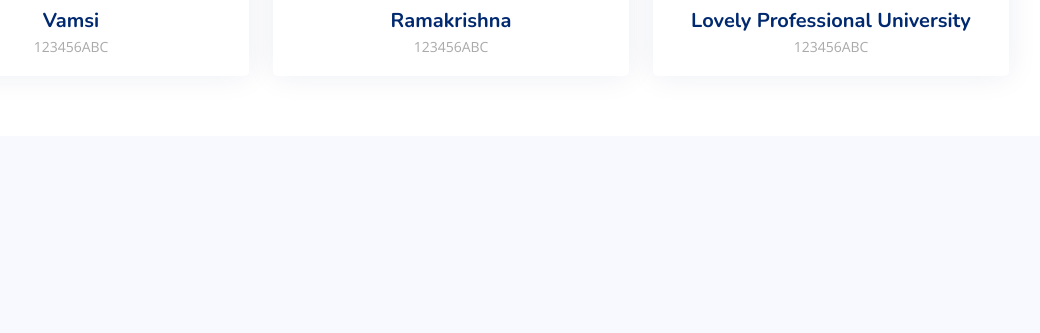
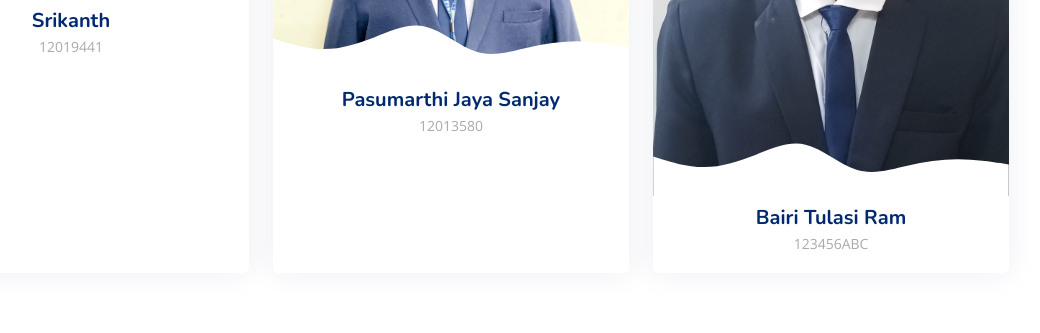
Before and after one commit to SRIKANTH284/healthbot-ml, a Flask app: template templates/index_auth copy.html in a window 1280 px wide. Shown: the part 2430-2763 px from the top of the page, without its empty margins (189-1229 px from the left). Before the commit the page ends 2482 px from the top, so only its background shows below. Run offline with Flask 3, Linux system fonts and the light colour scheme; the template is opened without the code that fills it, so the values that code supplies are empty; parts of the project's set-up code (start-up, migrations or seed data) failed here and were passed over; some libraries are stand-ins or nearby versions.

Commit message:
Update index_auth copy.html

```diff
--- a/templates/index_auth copy.html
+++ b/templates/index_auth copy.html
@@ -154,15 +154,15 @@
                     <div class="member-img">
                         <img src="{{ url_for('static',filename='img/team/team-1.jpg') }}" class="img-fluid" alt="">
                         <div class="social">
-                            <a href=""><i class="bi bi-twitter"></i></a>
+                            <a href="https://twitter.com/BadavathIas"><i class="bi bi-twitter"></i></a>
                             <a href=""><i class="bi bi-facebook"></i></a>
                             <a href=""><i class="bi bi-instagram"></i></a>
-                            <a href=""><i class="bi bi-linkedin"></i></a>
+                            <a href="https://www.linkedin.com/in/badavathsrikanth/"><i class="bi bi-linkedin"></i></a>
                         </div>
                     </div>
                     <div class="member-info">
-                        <h4>Vamsi</h4>
-                        <span>123456ABC</span>
+                        <h4>Srikanth</h4>
+                        <span>12019441</span>
                     </div>
                 </div>
             </div>
@@ -170,7 +170,7 @@
             <div class="col-lg-4 col-md-6 d-flex align-items-stretch" data-aos="fade-up" data-aos-delay="200">
                 <div class="member">
                     <div class="member-img">
-                        <img src="{{ url_for('static',filename='img/team/team-2.jpg') }}" class="img-fluid" alt="">
+                        <img src="{{ url_for('static',filename='img/team/team-2.jpeg') }}" class="img-fluid" alt="">
                         <div class="social">
                             <a href=""><i class="bi bi-twitter"></i></a>
                             <a href=""><i class="bi bi-facebook"></i></a>
@@ -179,8 +179,8 @@
                         </div>
                     </div>
                     <div class="member-info">
-                        <h4>Ramakrishna</h4>
-                        <span>123456ABC</span>
+                        <h4>Pasumarthi Jaya Sanjay</h4>
+                        <span>12013580</span>
                     </div>
                 </div>
             </div>
@@ -188,7 +188,7 @@
             <div class="col-lg-4 col-md-6 d-flex align-items-stretch" data-aos="fade-up" data-aos-delay="300">
                 <div class="member">
                     <div class="member-img">
-                        <img src="{{ url_for('static',filename='img/team/team-3.jpg') }}" class="img-fluid" alt="">
+                        <img src="{{ url_for('static',filename='img/team/team-3.jpeg') }}" class="img-fluid" alt="">
                         <div class="social">
                             <a href=""><i class="bi bi-twitter"></i></a>
                             <a href=""><i class="bi bi-facebook"></i></a>
@@ -197,7 +197,7 @@
                         </div>
                     </div>
                     <div class="member-info">
-                        <h4>Lovely Professional University</h4>
+                        <h4>Bairi Tulasi Ram</h4>
                         <span>123456ABC</span>
                     </div>
                 </div>
```
